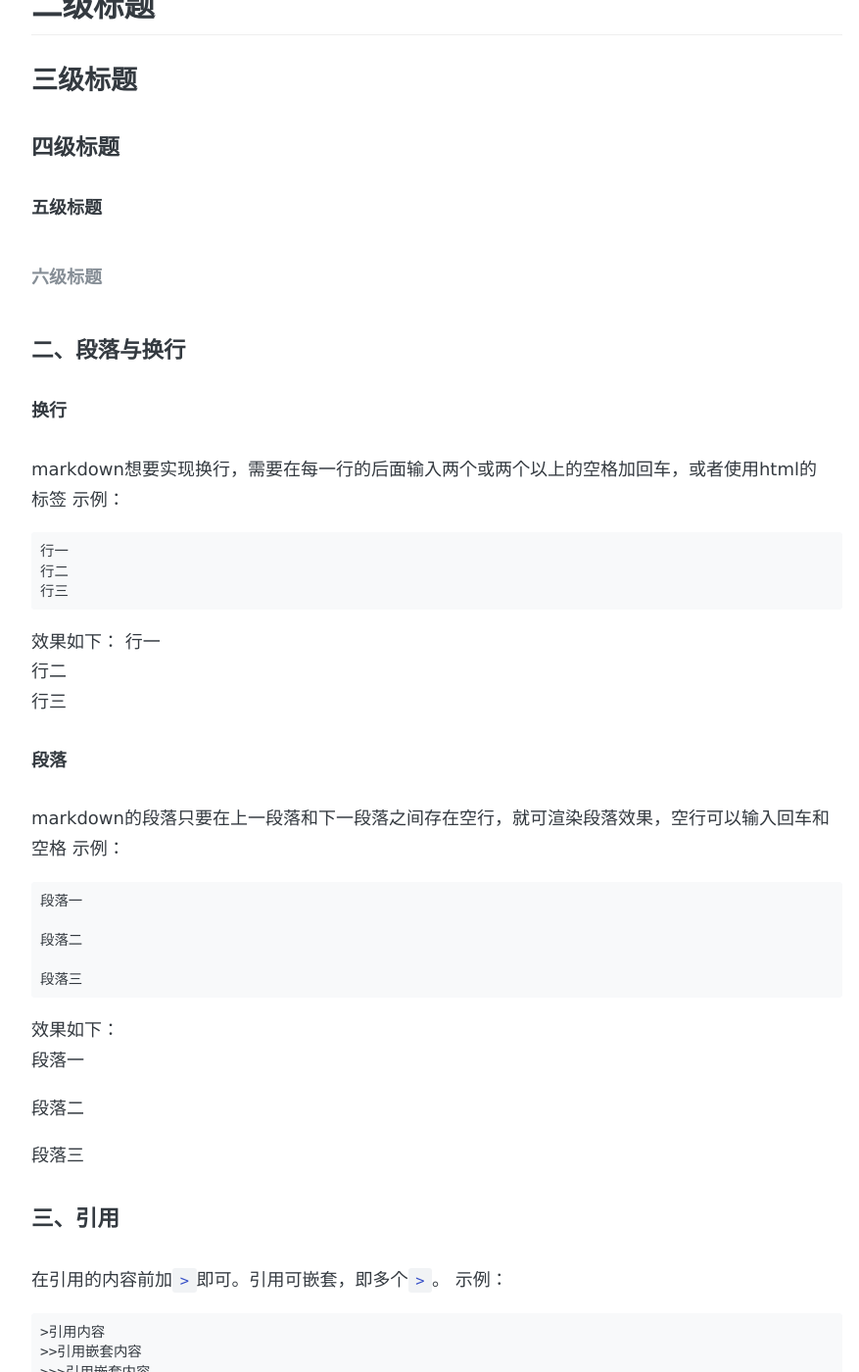
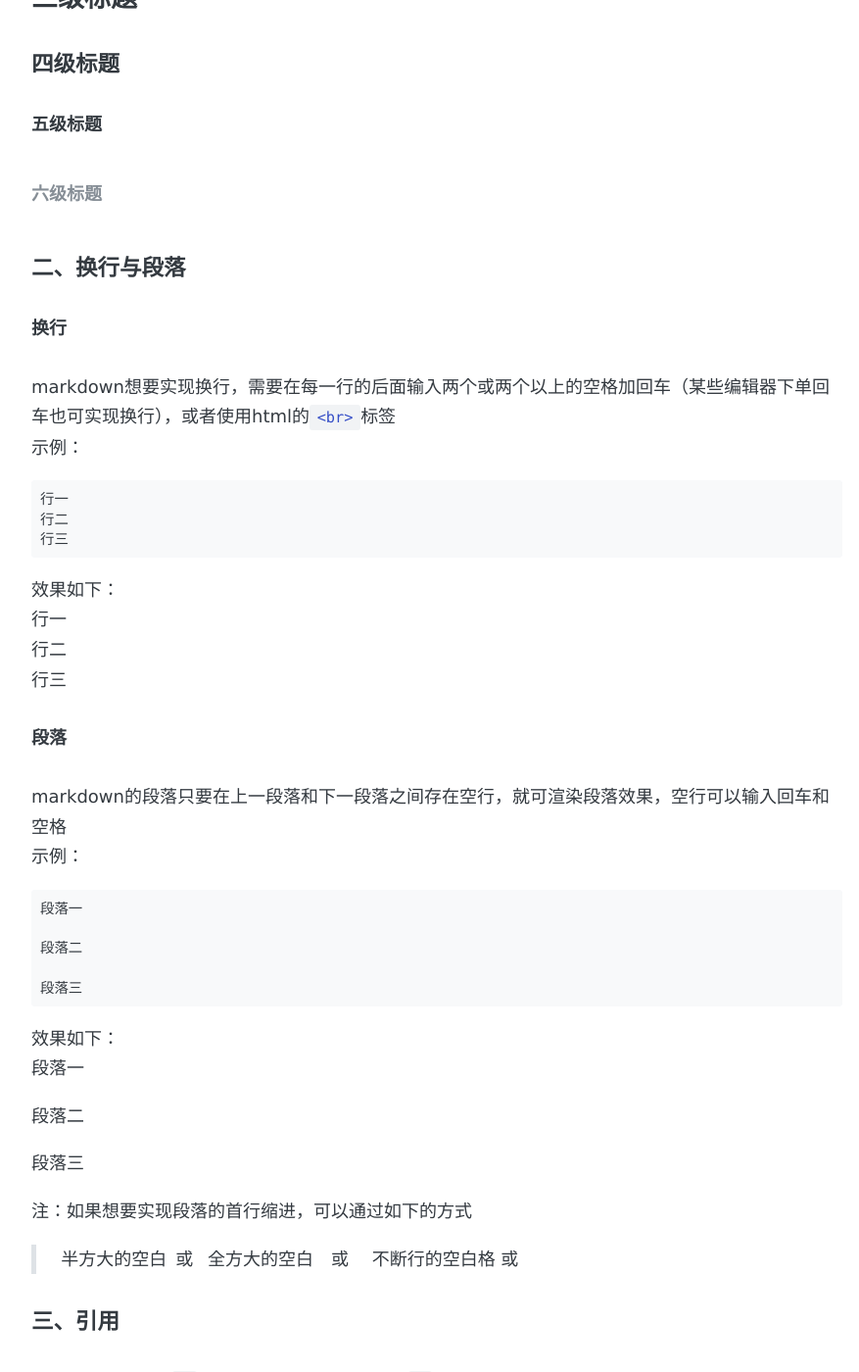
Before and after one commit to perfiffer/perfiffer.github.io, a Jekyll site: the page built from _posts/2019-04-16-markdown语法.md, in a window 1280 px wide and 1400 px high, scrolled down 1313 px. Shown: the whole window at 98% size, without its empty margins (194-1071 px from the left). Built offline with Jekyll 4.4.1, drawn with Linux system fonts in a browser that asks for light colours; some web fonts are replaced; comment, search, counter and statistics services are not loaded; some of the changed text lies outside the part shown.

Commit message:
update blog

````diff
--- a/_posts/2019-04-16-markdown语法.md
+++ b/_posts/2019-04-16-markdown语法.md
@@ -40,9 +38,9 @@ comments: true
 ##### 五级标题
 ###### 六级标题
 
-#### 二、段落与换行
+#### 二、换行与段落
 ##### 换行
-markdown想要实现换行，需要在每一行的后面输入两个或两个以上的空格加回车，或者使用html的<br>标签
+markdown想要实现换行，需要在每一行的后面输入两个或两个以上的空格加回车（某些编辑器下单回车也可实现换行），或者使用html的`<br>`标签
 示例：
 ```
 行一
@@ -70,6 +68,11 @@ markdown的段落只要在上一段落和下一段落之间存在空行，就可
 段落二
 
 段落三
+
+注：如果想要实现段落的首行缩进，可以通过如下的方式
+>半方大的空白&ensp;或&#8194;
+>全方大的空白&emsp;或&#8195;
+>不断行的空白格&nbsp;或&#160;
 
 #### 三、引用
 在引用的内容前加`>`即可。引用可嵌套，即多个`>`。
````
Also changed, not shown: other parts of _posts/2019-04-16-markdown语法.md (+4 -9 lines).
